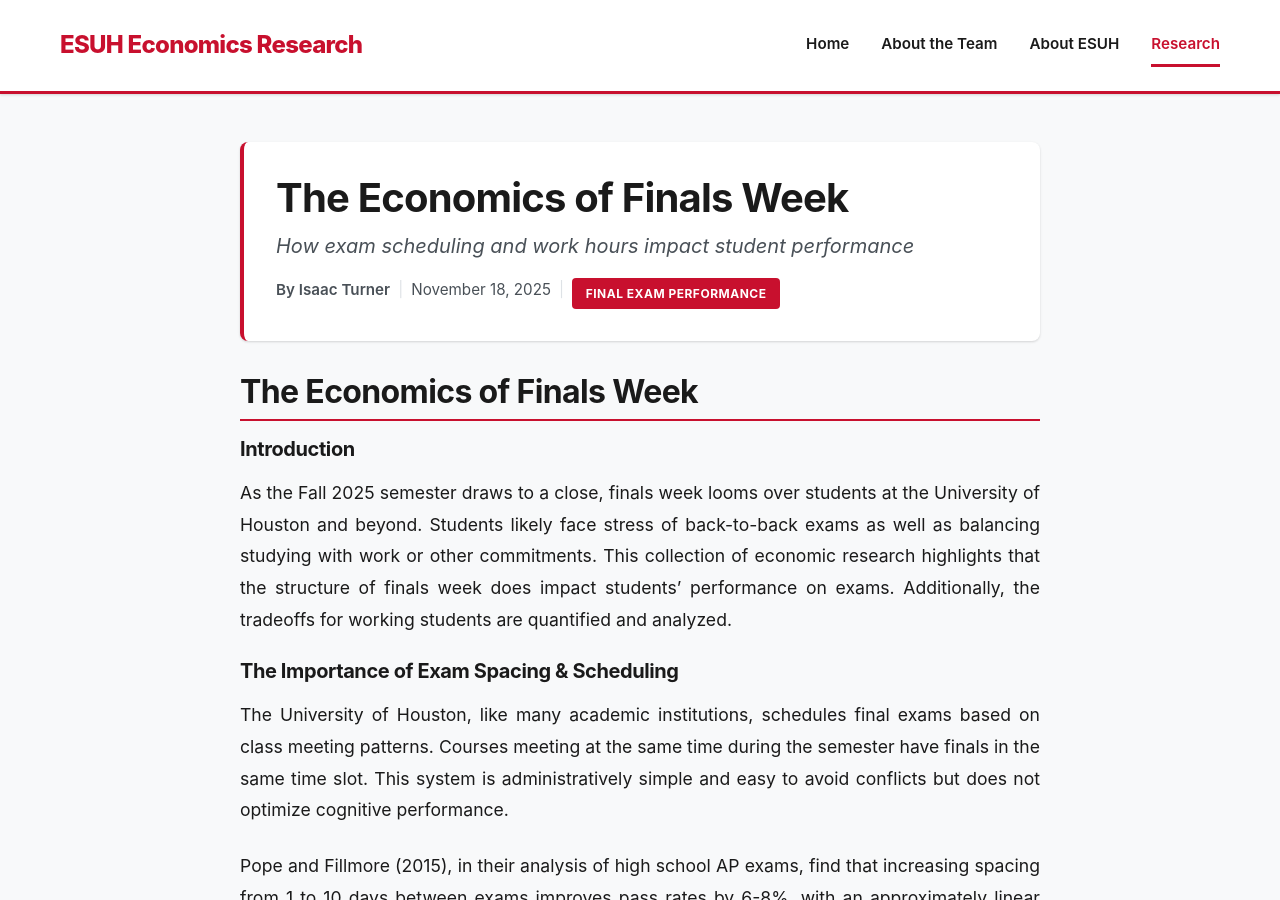
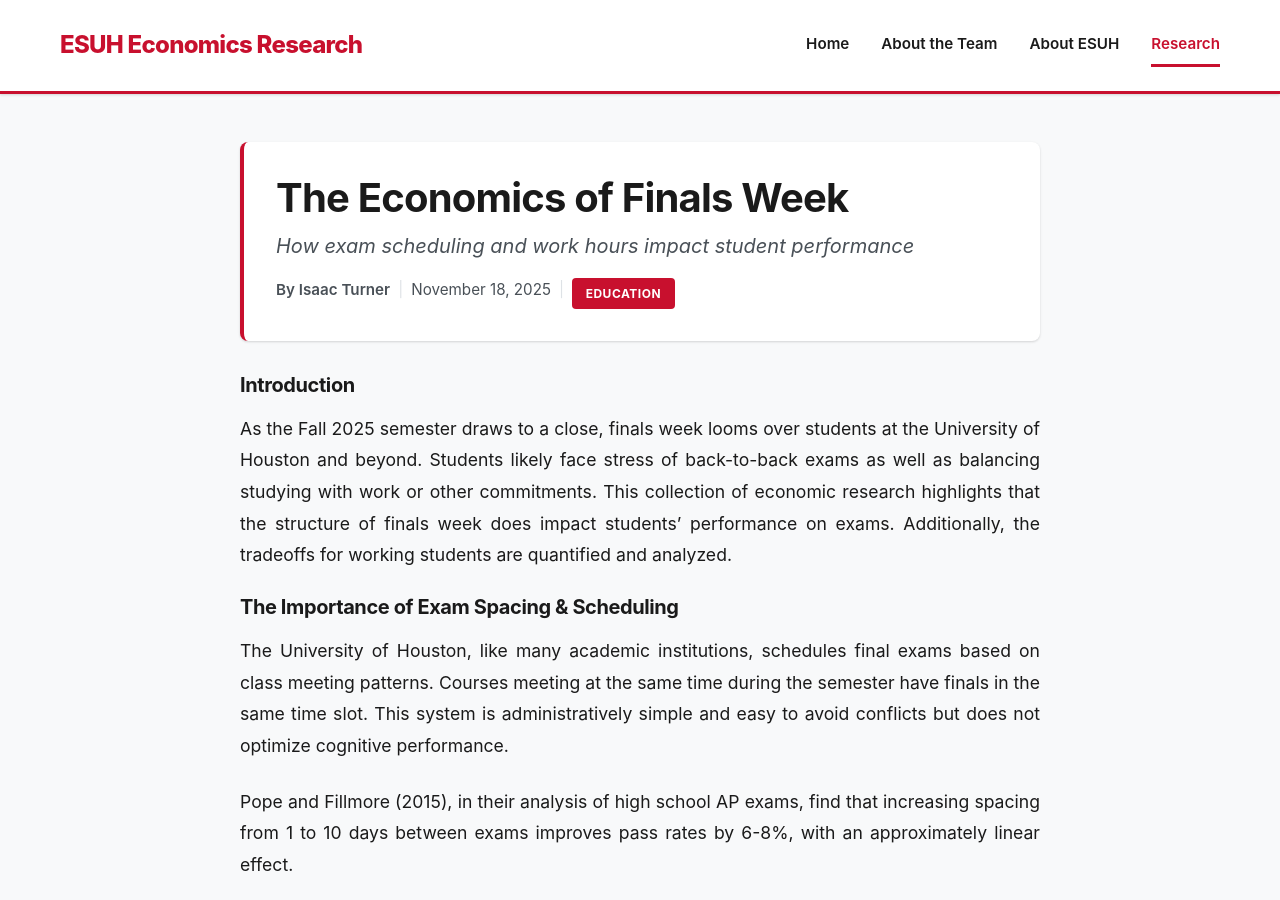
Before and after one commit to econsociety/esuh, a Jekyll site: the page built from _research/2025-11-18-final-exam-performance.md, in a window 1280 px wide and 900 px high. Built offline with Jekyll 4.4.1, drawn with Linux system fonts in a browser that asks for light colours.

Commit message:
Update 2025-11-18-final-exam-performance.md

```diff
--- a/_research/2025-11-18-final-exam-performance.md
+++ b/_research/2025-11-18-final-exam-performance.md
@@ -4,7 +4,7 @@ subtitle: "How exam scheduling and work hours impact student performance"
 author: Isaac Turner
 date: 2025-11-18
 excerpt: "Research shows that exam spacing and working hours significantly impact student performance. This analysis explores how finals week structure affects outcomes and what students can do to optimize their performance."
-topic: Final Exam Performance
+topic: Education
 citations:
   - "DeSimone, J. S. (2008, May 15). _The impact of employment during school on college student academic performance_. NBER. [http://www.nber.org/papers/w14006](http://www.nber.org/papers/w14006)"
   - "Goulas, S., & Megalokonomou, R. (2020). Marathon, hurdling, or Sprint? the effects of exam scheduling on academic performance. _The B.E. Journal of Economic Analysis & Policy_, _20_(2). [https://doi.org/10.1515/bejeap-2019-0177](https://doi.org/10.1515/bejeap-2019-0177)"
@@ -13,7 +13,6 @@ citations:
   - "Stinebrickner, R., & Stinebrickner, T. R. (2003). Working during school and academic performance. _Journal of Labor Economics_, _21_(2), 473–491. [https://doi.org/10.1086/345565](https://doi.org/10.1086/345565)"
 ---
 
-## The Economics of Finals Week
 #### Introduction
 As the Fall 2025 semester draws to a close, finals week looms over students at the University of Houston and beyond. Students likely face stress of back-to-back exams as well as balancing studying with work or other commitments. This collection of economic research highlights that the structure of finals week does impact students’ performance on exams. Additionally, the tradeoffs for working students are quantified and analyzed.
 
```
